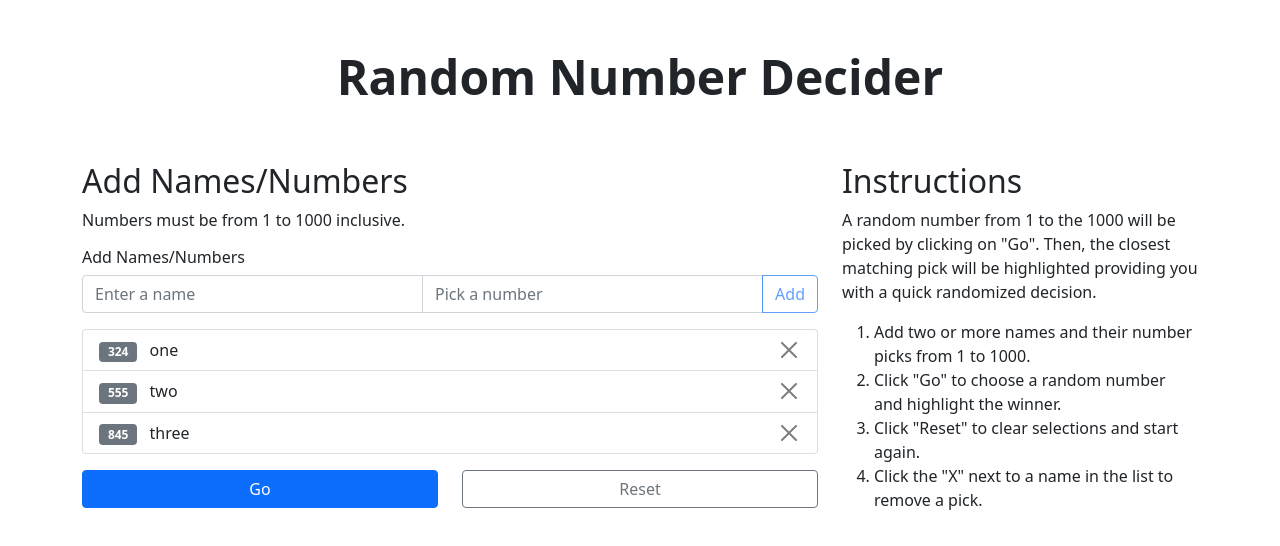
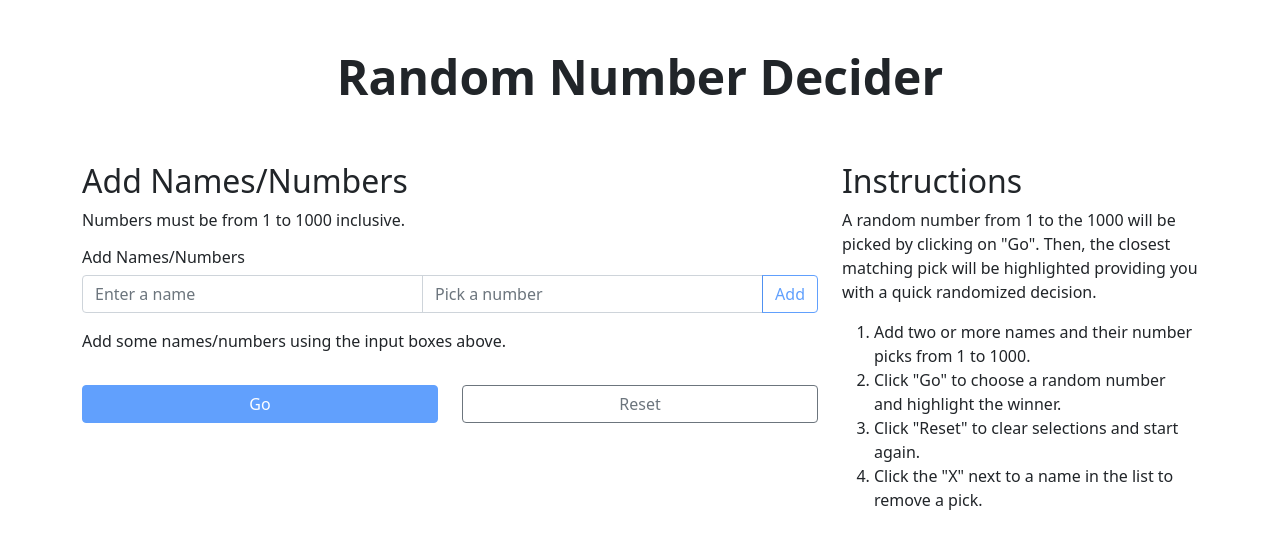
Before and after one commit to median-man/decision-helper, a React (Create React App) app: page / in a window 1280 px wide. Shown: the top 546 px of the page. Built offline with nearby package versions, Linux system fonts and the light colour scheme.

Commit message:
Reset also unsets the random number

```diff
--- a/src/App.js
+++ b/src/App.js
@@ -11,7 +11,6 @@ import ListGroup from "react-bootstrap/ListGroup";
 import Row from "react-bootstrap/Row";
 import Col from "react-bootstrap/Col";
 
-// - TODO: reset random number when reset clicked or keypress
 // - TODO: deploy after implementing items above
 // - TODO: add screenshot to the readme
 // - IDEA: persist picks in local storage
@@ -33,9 +32,10 @@ const INIT_PICK = () => ({ name: "", number: "" });
 function App() {
   const [randNum, setRandNum] = useState();
   const [picks, setPicks] = useState([
-    { name: "one", number: 324 },
-    { name: "two", number: 555 },
-    { name: "three", number: 845 },
+    // Values for testing
+    // { name: "one", number: 324 },
+    // { name: "two", number: 555 },
+    // { name: "three", number: 845 },
   ]);
   const [newPick, setNewPick] = useState(INIT_PICK);
   const pickNameInputRef = useRef();
@@ -81,6 +81,7 @@ function App() {
   const resetForm = () => {
     setNewPick(INIT_PICK);
     setPicks([]);
+    setRandNum();
   };
 
   const pickRandom = useCallback(() => {
```
